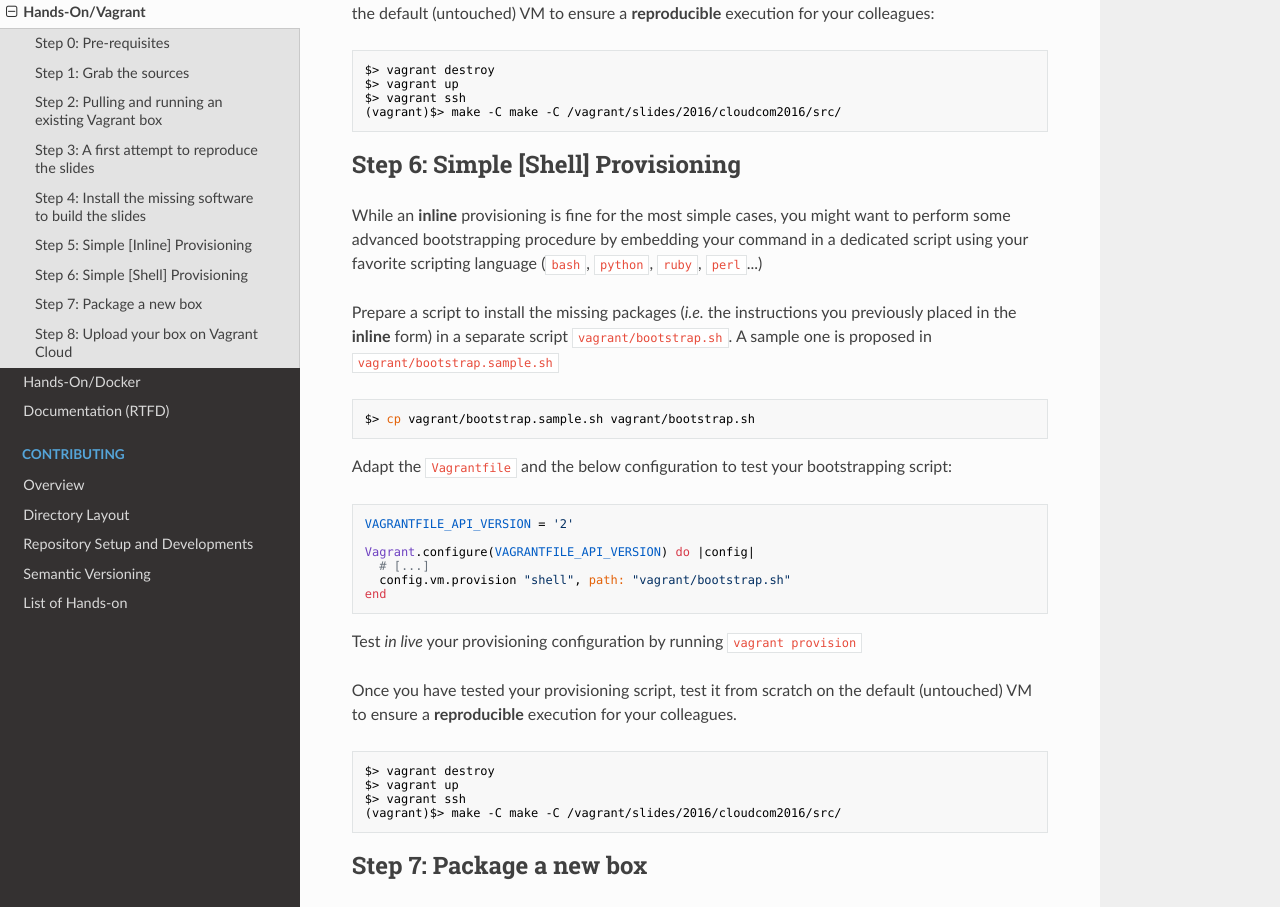
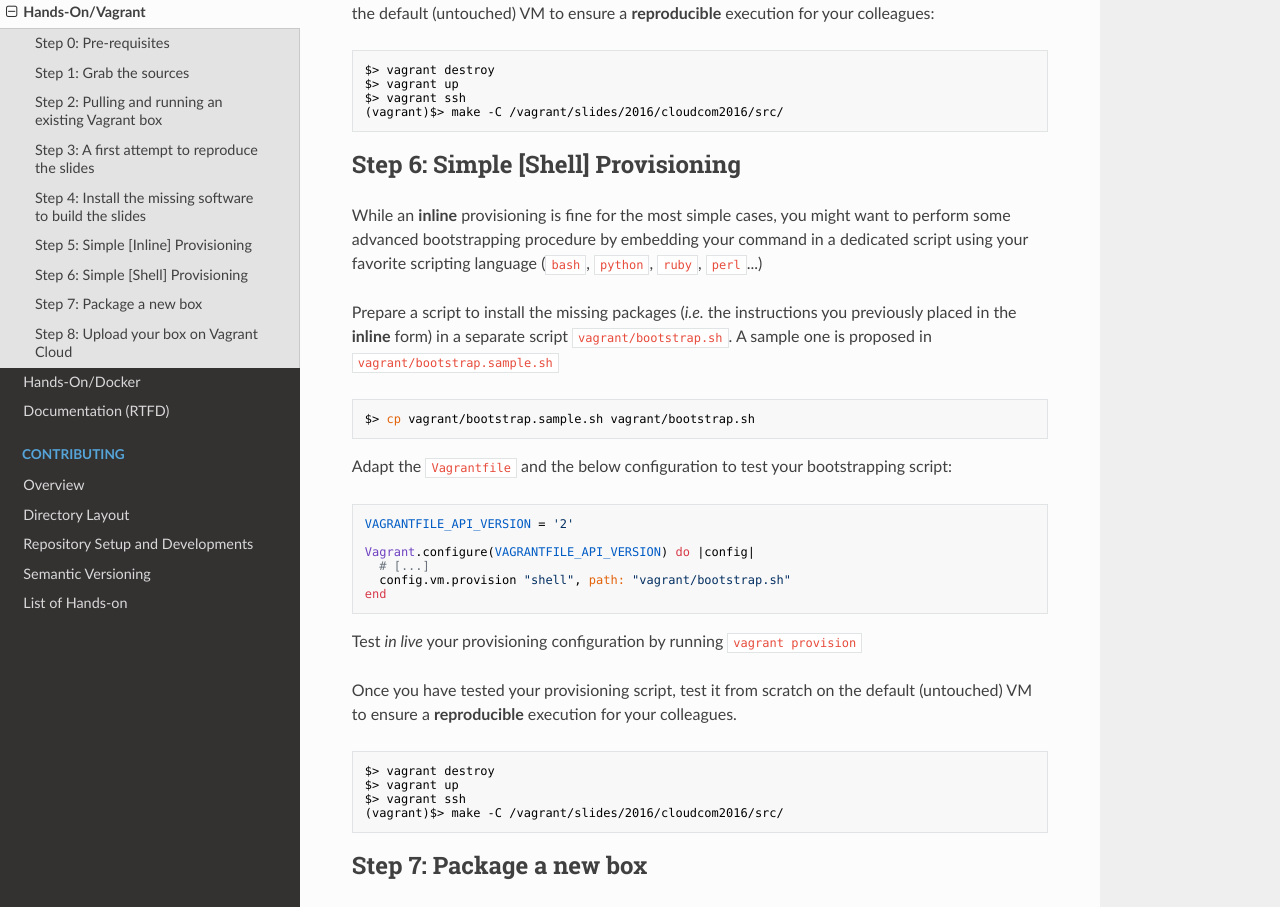
Before and after one commit to Falkor/RR-tutorials, an MkDocs documentation site: the page built from docs/hands-on/vagrant.md, in a window 1280 px wide and 1400 px high, scrolled down 3865 px. Shown: the part 197-1104 px from the top of the window. Built offline with MkDocs 1.6.1, drawn with Linux system fonts in a browser that asks for light colours; nearby versions of some CDN libraries; old or Windows-style settings are respelled for this version of MkDocs; some of the changed text lies outside the part shown.

```diff
--- a/docs/hands-on/vagrant.md
+++ b/docs/hands-on/vagrant.md
@@ -190,7 +190,7 @@ Once you have tested your inline provisioning and you consider it complete, test
 $> vagrant destroy
 $> vagrant up
 $> vagrant ssh
-(vagrant)$> make -C make -C /vagrant/slides/2016/cloudcom2016/src/
+(vagrant)$> make -C /vagrant/slides/2016/cloudcom2016/src/
 ~~~
 
 ## Step 6: Simple [Shell] Provisioning
@@ -222,7 +222,7 @@ Once you have tested your provisioning script, test it from scratch on the defau
 $> vagrant destroy
 $> vagrant up
 $> vagrant ssh
-(vagrant)$> make -C make -C /vagrant/slides/2016/cloudcom2016/src/
+(vagrant)$> make -C /vagrant/slides/2016/cloudcom2016/src/
 ~~~
 
 ## Step 7: Package a new box
@@ -247,7 +247,7 @@ Before actually packaging the VM, you need to perform some cleanup
 * Ensure your environment is still working: try to compile your slides
 
 ~~~bash
-(vagrant)$> make -C make -C /vagrant/slides/2016/cloudcom2016/src/
+(vagrant)$> make -C /vagrant/slides/2016/cloudcom2016/src/
 ~~~
 
 * Check the proposed purge script (`vagrant/purge.sh`) and execute it
```
